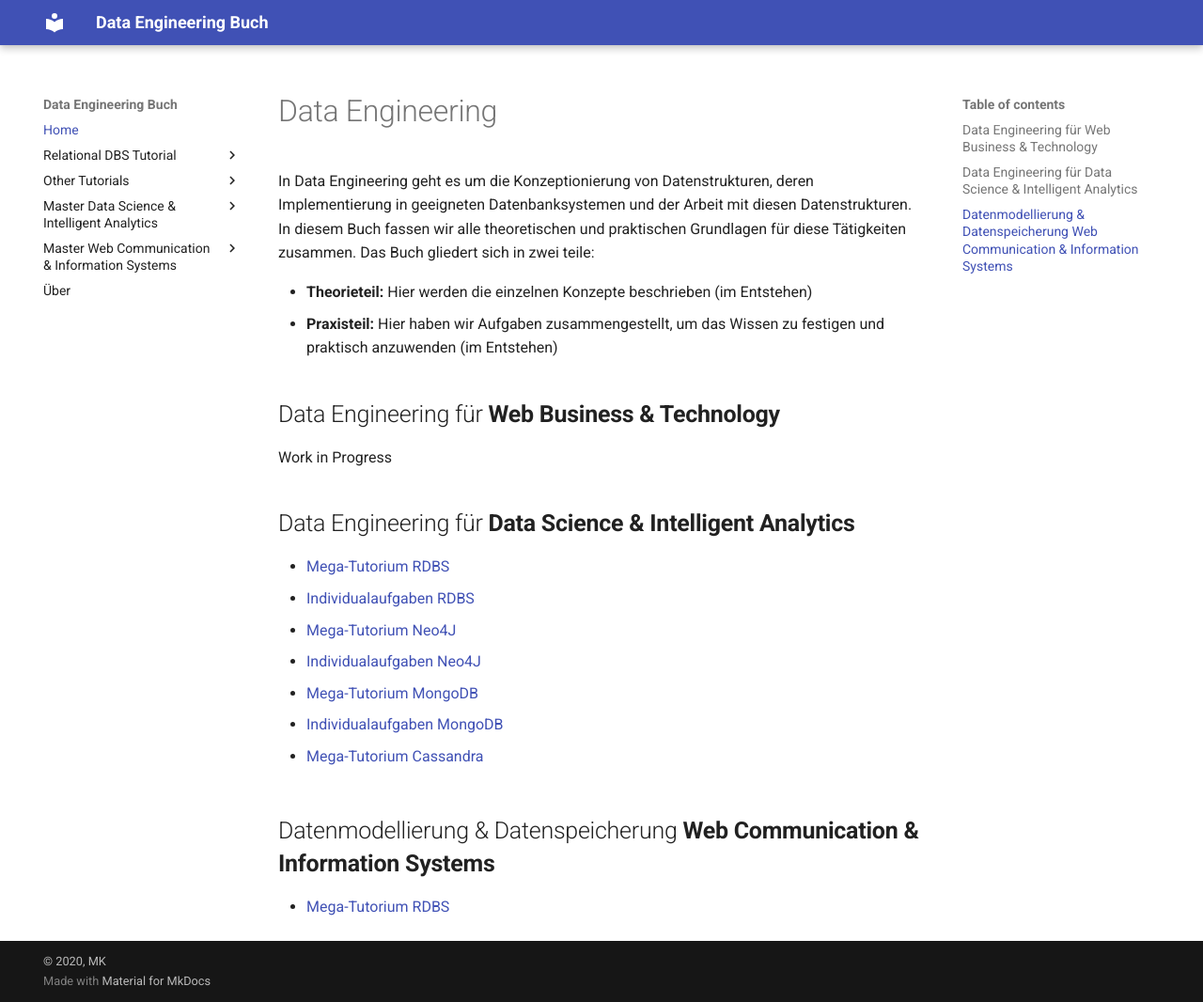
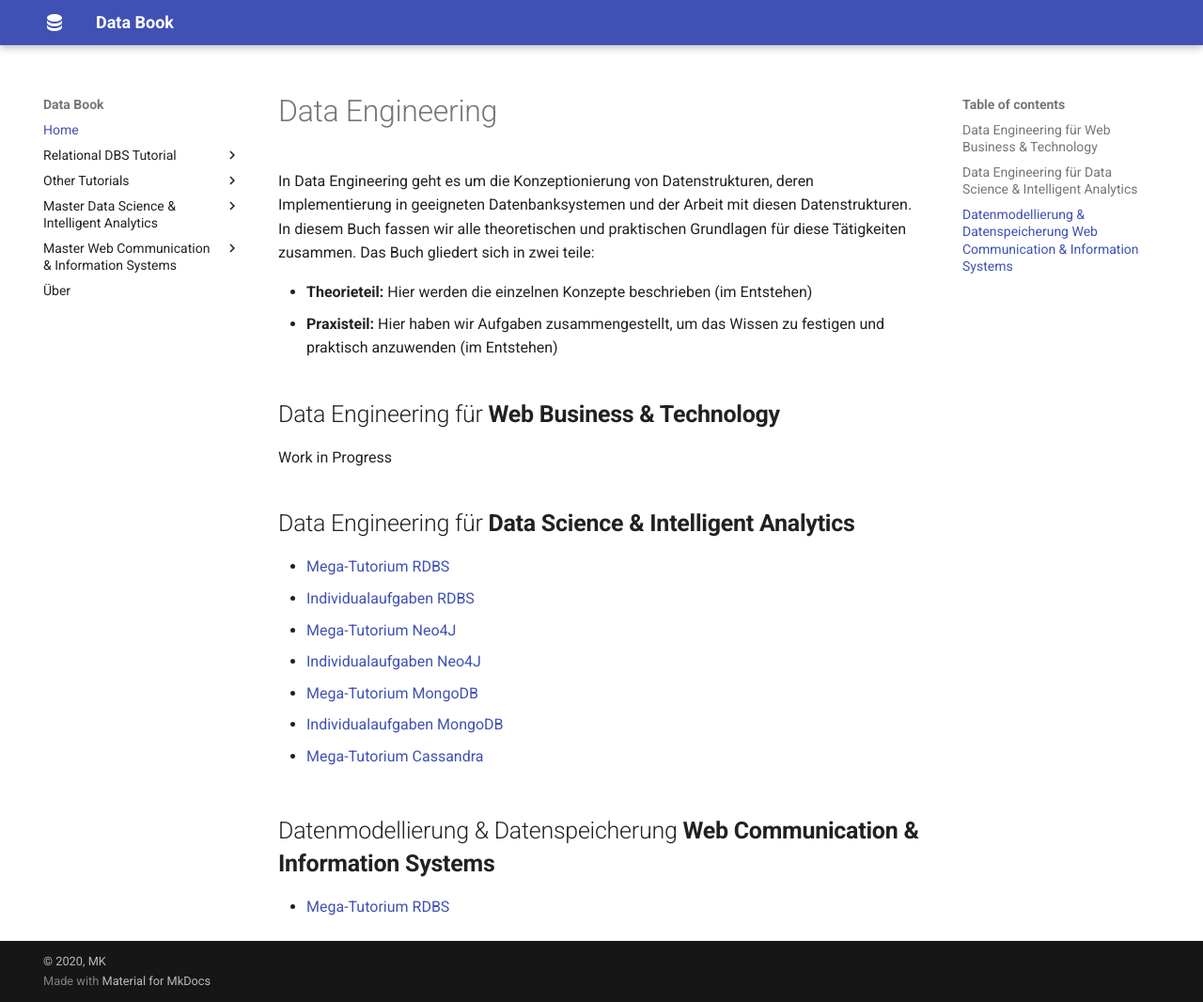
Before and after one commit to mckoh/data-engineering-book, an MkDocs documentation site: the page built from docs/index.md, in a window 1280 px wide and 1066 px high. Shown: the whole window at 94% size. Built offline with MkDocs 1.6.1 and Material for MkDocs 9.7.7, drawn with Linux system fonts in a browser that asks for light colours.

Commit message:
changed icon and url

```diff
--- a/mkdocs.yml
+++ b/mkdocs.yml
@@ -1,5 +1,5 @@
-site_name: Data Engineering Buch
-site_url: https://mckoh.github.io/data-engineering-book/
+site_name: Data Book
+site_url: https://mckoh.github.io/data-book/
 site_dir: public
 site_author: Michael Kohlegger
 copyright: © 2020, MK
@@ -34,7 +34,7 @@ nav:
 theme:
   name: material
   icon:
-    logo: material/library
+    logo: material/database
 
 markdown_extensions:
   - pymdownx.highlight:
```
